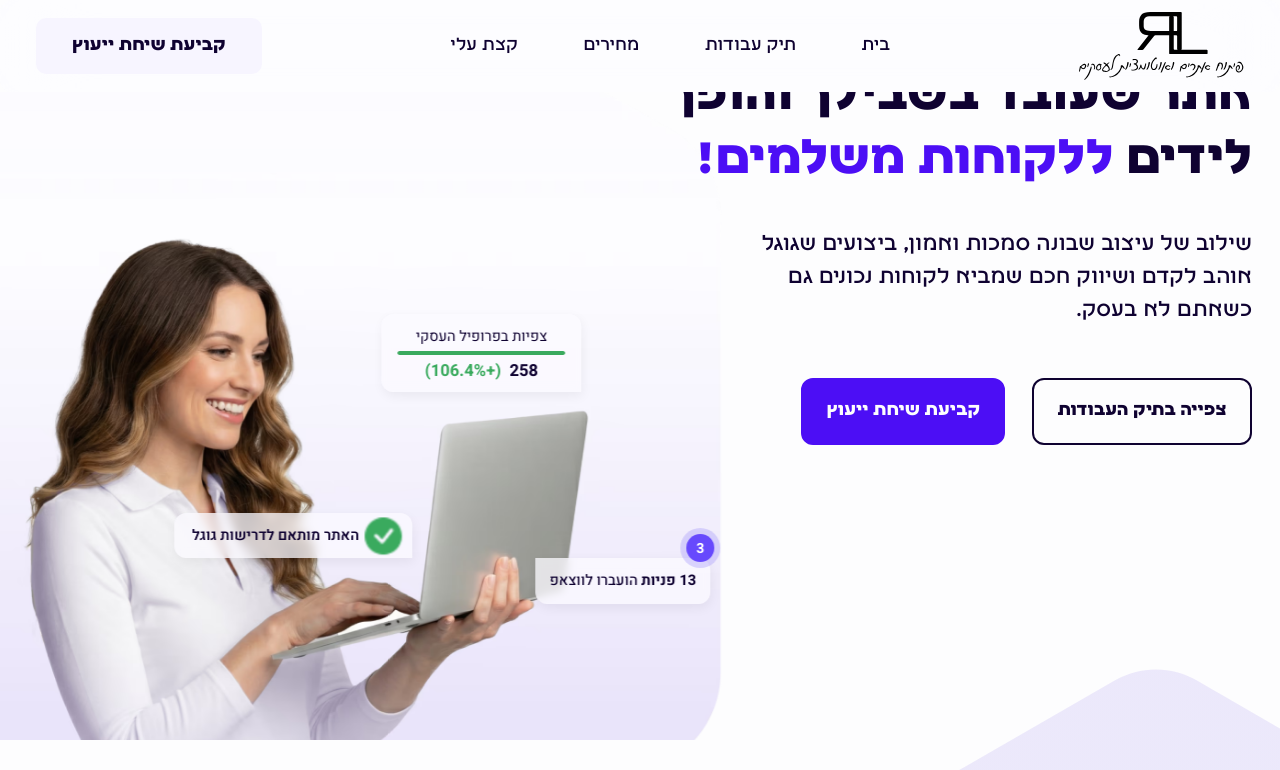
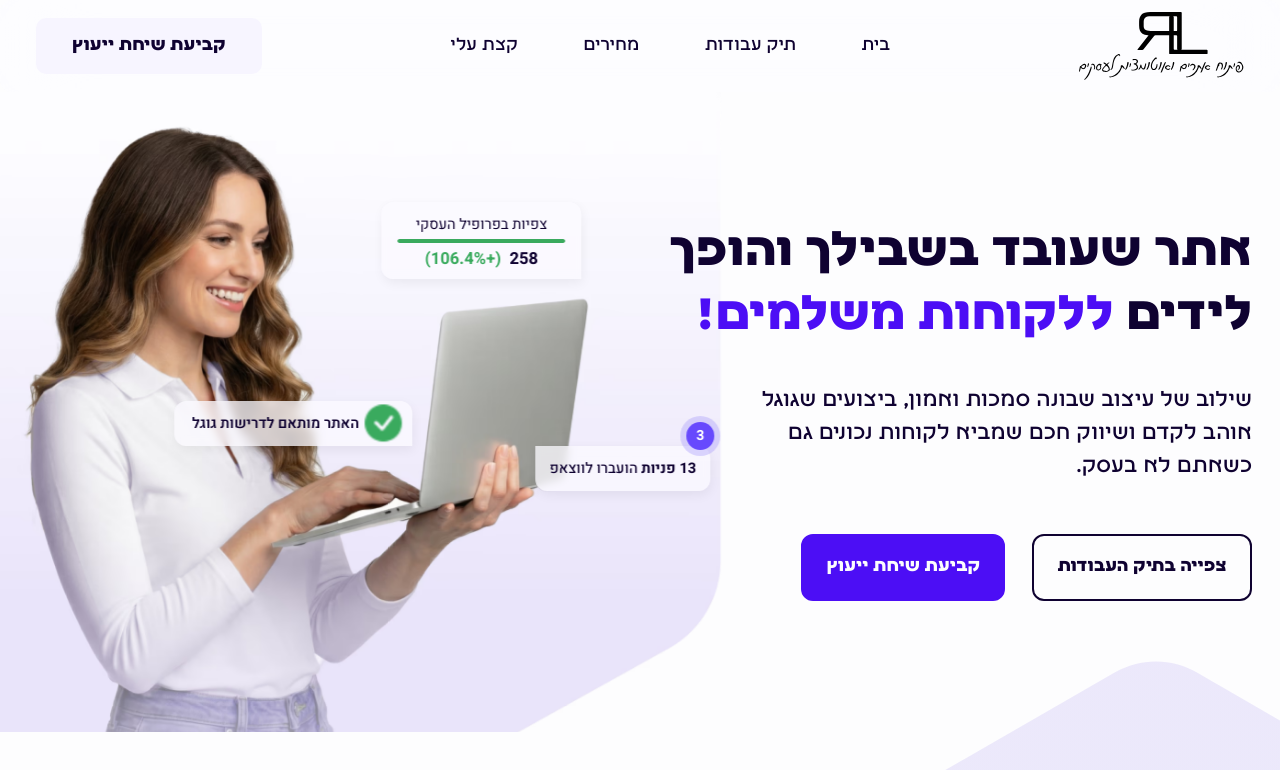
Before and after one commit to RuthKijner/ruth_website_developer, a plain HTML site: page frontend/public/index.html in a window 1280 px wide. Shown: the top 770 px of the page. Drawn offline with Linux system fonts and the light colour scheme.

Commit message:
Before Adjusting the hero section  for the various screens

```diff
--- a/frontend/public/styles.css
+++ b/frontend/public/styles.css
@@ -2144,6 +2144,8 @@ width: 100%;
     .hero-section {
         overflow-x: hidden;
         padding-top: 0;
+
+
     }
 
     /* 2. The Locked 1440px Anchor Layer */
@@ -2153,13 +2155,14 @@ width: 100%;
         flex-direction: row;
         align-items: center;
         justify-content: space-between;
-        min-height: clamp(76vh, calc(76vh + 50vw - 600px), 88vh); /*88vh*/
+        min-height: 64rem;
+        height: clamp(64rem, 80vh, 80rem);
     }
 
     .hero-content {
         width: 50%;
         text-align: right;
-        margin-top: -32rem;
+        margin-top: 0;/*-32*/
         margin-inline: 0;
         padding-right: clamp(2.4rem, -3.60rem + 5.00vw, 3.6rem);
         position: relative;
@@ -2196,9 +2199,9 @@ width: 100%;
 
     .hero-visual {
         position: absolute;
-        top: -32%; /* Pulls the image up under the header */
+        top: -50%; /* -3 */
+        transform: translateX(-50%);
         left: 16%;
-        transform: translateX(-50%);
         width: clamp(97rem, 2.00rem + 79.17vw, 116rem);
         z-index: -3;
         /* border: 2px dashed rgb(179, 0, 255); */
```
Also changed, not shown: 1 other file.
